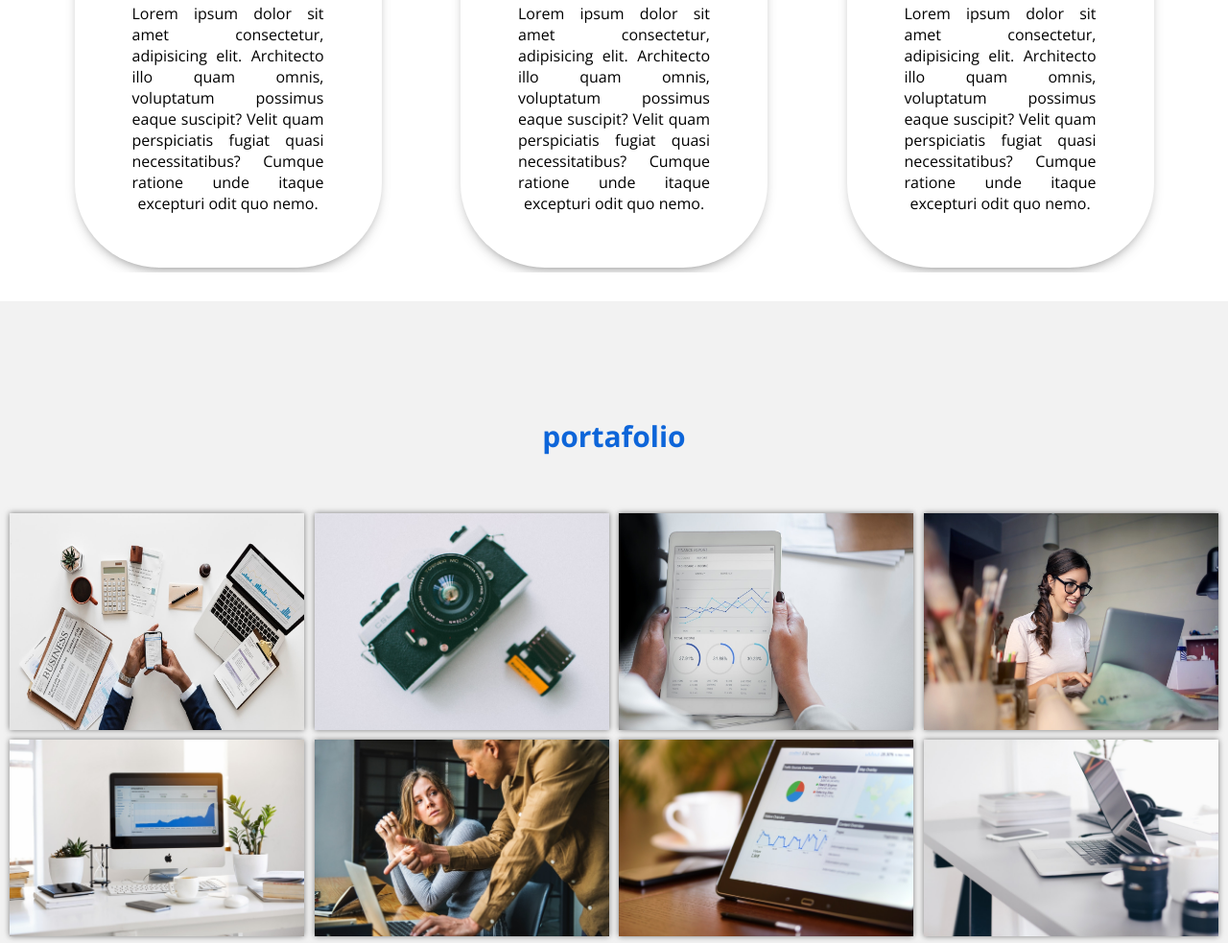
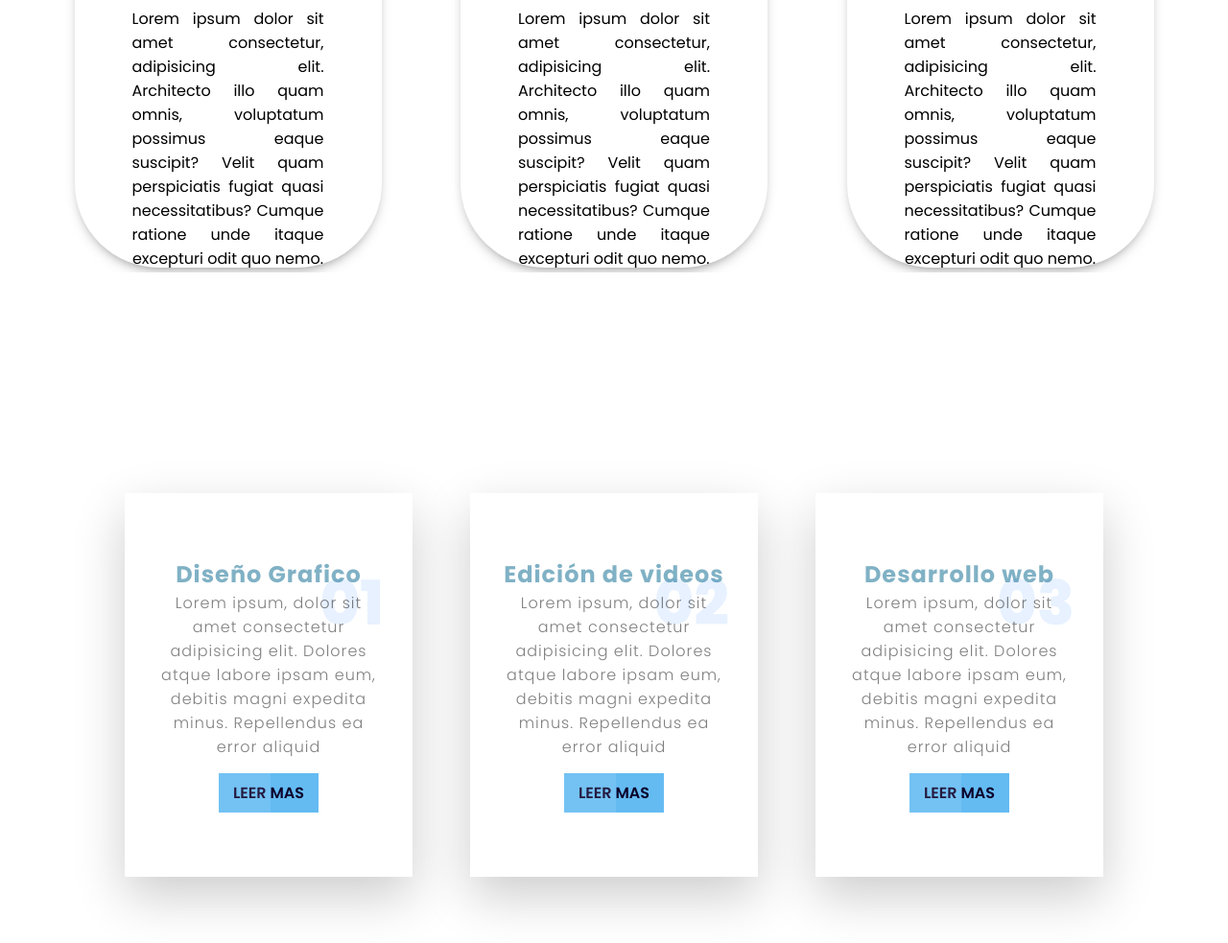
Before and after one commit to juancamilosalazarrestrepo/PrimeSocialMedia, a plain HTML site: page index.html in a window 1280 px wide. Shown: the part 1016-1999 px from the top of the page at 96% size. Drawn offline with nearby package versions, Linux system fonts and the light colour scheme.

Commit message:
poner categorias nuevo componente

```diff
--- a/css/categoriasstyle.css
+++ b/css/categoriasstyle.css
@@ -10,8 +10,16 @@
 }
 
 .tarjeta:hover {
+  background: linear-gradient(
+    to right,
+    hsla(144, 100%, 47%, 0.541),
+    hsla(210, 96%, 46%, 0.452)
+  );
+  animation-duration: 0.9s;
+  animation-timing-function: ease-in;
+  position: relative;
   width: 27%;
-  background: aqua;
+  z-index: 1;
 }
 
 .tarjeta {
--- /dev/null
+++ b/css/styleCategorias.css
@@ -0,0 +1,201 @@
+@import url("https://fonts.googleapis.com/css2?family=Poppins:ital,wght@0,100;0,200;0,300;0,400;0,500;0,600;0,700;0,800;0,900;1,100;1,200;1,300;1,400;1,500;1,600;1,700;1,800;1,900&display=swap");
+
+* {
+  margin: 0;
+  padding: 0;
+  box-sizing: border-box;
+  font-family: "Poppins", sans-serif;
+}
+
+.ContainerCategorias {
+  display: flex;
+  justify-content: center;
+  align-items: center;
+  background: #fff;
+  min-height: 100vh;
+  margin-top: 0;
+}
+
+.container {
+  width: 1100px;
+  display: flex;
+  justify-content: center;
+  align-items: center;
+  flex-wrap: wrap;
+}
+
+.container .card {
+  position: relative;
+  width: 300px;
+  height: 400px;
+  background: #fff;
+  display: flex;
+  justify-content: center;
+  align-items: center;
+  margin: 30px;
+  box-shadow: 0 20px 50px rgba(0, 0, 0, 0.2);
+  overflow: hidden;
+}
+.container:hover .card {
+  opacity: 0.5;
+}
+
+.container .card:hover {
+  opacity: 1;
+}
+
+.container .card::before {
+  position: absolute;
+  content: "";
+  top: 2px;
+  left: 2px;
+  bottom: 2px;
+  width: 50%;
+  background: rgba(255, 255, 255, 0.1);
+  pointer-events: none;
+}
+
+.container .card .content {
+  padding: 30px;
+  text-align: center;
+}
+
+.container .card .content h2 {
+  position: absolute;
+  right: 30px;
+  font-size: 4em;
+  font-weight: 800;
+  color: #1779ff;
+  z-index: 1;
+  opacity: 0.1;
+  transition: 0.5s;
+}
+
+.container .card:hover .content h2 {
+  opacity: 1;
+  transform: translateY(-70px);
+}
+
+.container .card .content h3 {
+  position: relative;
+  font-size: 1.5em;
+  color: #03658c;
+  z-index: 2;
+  opacity: 0.5;
+  letter-spacing: 1px;
+  transition: 0.5s;
+}
+
+.container .card .content p {
+  position: relative;
+  font-size: 1em;
+  color: #000;
+  z-index: 2;
+  opacity: 0.5;
+  font-weight: 300;
+  letter-spacing: 1px;
+  transition: 0.5s;
+}
+
+.container .card:hover .content h3,
+.container .card:hover .content p {
+  opacity: 1;
+}
+
+.container .card .content a {
+  display: inline-block;
+  margin-top: 15;
+  padding: 8px 15px;
+  background: #63bbf2;
+  color: #0c002b;
+  text-decoration: none;
+  text-transform: uppercase;
+  font-weight: 600;
+  margin-top: 15px;
+}
+
+.container .card span {
+  transition: 0.5s;
+  opacity: 0;
+}
+
+.container .card:hover span {
+  opacity: 1;
+}
+
+.container .card span:nth-child(1) {
+  position: absolute;
+  top: 0;
+  left: 0;
+  width: 100%;
+  height: 3px;
+  background: linear-gradient(to right, transparent, #1779ff);
+  animation: animate1 2s linear infinite;
+}
+
+@keyframes animate1 {
+  0% {
+    transform: translateX(-100%);
+  }
+  100% {
+    transform: translateX(100%);
+  }
+}
+.container .card span:nth-child(2) {
+  position: absolute;
+  top: 0;
+  right: 0;
+  width: 3px;
+  height: 100%;
+  background: linear-gradient(to bottom, transparent, #1779ff);
+  animation: animate2 2s linear infinite;
+  animation-delay: 1s;
+}
+
+@keyframes animate2 {
+  0% {
+    transform: translateY(-100%);
+  }
+  100% {
+    transform: translateY(100%);
+  }
+}
+
+.container .card span:nth-child(3) {
+  position: absolute;
+  bottom: 0;
+  left: 0;
+  width: 100%;
+  height: 3px;
+  background: linear-gradient(to left, transparent, #1779ff);
+  animation: animate3 2s linear infinite;
+}
+
+@keyframes animate3 {
+  0% {
+    transform: translateX(100%);
+  }
+  100% {
+    transform: translateX(-100%);
+  }
+}
+
+.container .card span:nth-child(4) {
+  position: absolute;
+  top: 0;
+  left: 0;
+  width: 3px;
+  height: 100%;
+  background: linear-gradient(to top, transparent, #1779ff);
+  animation: animate4 2s linear infinite;
+  animation-delay: 1s;
+}
+
+@keyframes animate4 {
+  0% {
+    transform: translateY(100%);
+  }
+  100% {
+    transform: translateY(-100%);
+  }
+}
--- a/index.html
+++ b/index.html
@@ -9,6 +9,7 @@
     <link rel="stylesheet" href="css/estilos.css">
     <link rel="stylesheet" href="css/categoriasstyle.css">
     <link rel="stylesheet" href="css/botonesstyle.css">
+    <link rel="stylesheet" href="css/styleCategorias.css">
 
     <link rel="preconnect" href="https://fonts.googleapis.com">
 <link rel="preconnect" href="https://fonts.gstatic.com" crossorigin>
@@ -41,6 +42,7 @@
 
     </header>
     <main>
+
 
         <div class="CategoriasCuadros">
             <div class="tarjeta">
@@ -75,6 +77,61 @@
             </div>
 
         </div>
+
+        <div class="ContainerCategorias">
+            <div class="container">
+                <div class="card">
+                   <span></span>
+                   <span></span>
+                   <span></span>
+                   <span></span>
+                   <div class="content">
+                       <h2>01</h2>
+                       <h3>Diseño Grafico</h3>
+                       <p>Lorem ipsum, dolor sit amet consectetur adipisicing elit.
+                           Dolores atque labore ipsam eum, debitis magni expedita minus.
+                            Repellendus ea error aliquid </p>
+                       <a href="#"> Leer Mas</a>
+                   </div>
+
+                </div>
+
+                   <div class="card">
+                      <span></span>
+                      <span></span>
+                      <span></span>
+                      <span></span>
+                      <div class="content">
+                          <h2>02</h2>
+                          <h3>Edición de videos</h3>
+                          <p>Lorem ipsum, dolor sit amet consectetur adipisicing elit.
+                              Dolores atque labore ipsam eum, debitis magni expedita minus.
+                               Repellendus ea error aliquid </p>
+                          <a href="#"> Leer Mas</a>
+                      </div>
+                  </div>
+
+
+                      <div class="card">
+                          <span></span>
+                          <span></span>
+                          <span></span>
+                          <span></span>
+                          <div class="content">
+                              <h2>03</h2>
+                              <h3>Desarrollo web</h3>
+                              <p>Lorem ipsum, dolor sit amet consectetur adipisicing elit.
+                                  Dolores atque labore ipsam eum, debitis magni expedita minus.
+                                   Repellendus ea error aliquid </p>
+                              <a href="#"> Leer Mas</a>
+                          </div>
+
+
+                </div>
+
+              </div>
+        </div>
+
         <section class="portafolio">
             <div class="contenedor"></div>
             <h2 class="titulo">portafolio</h2>
```
